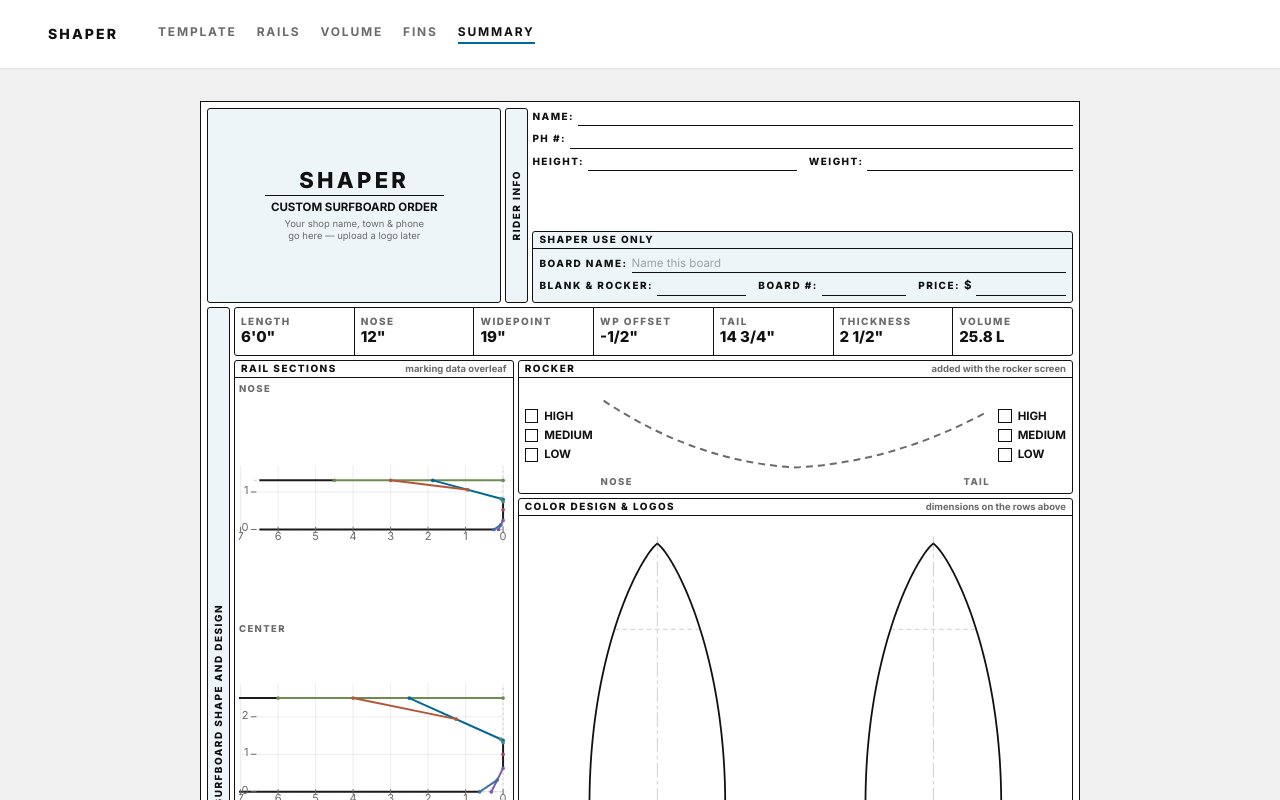
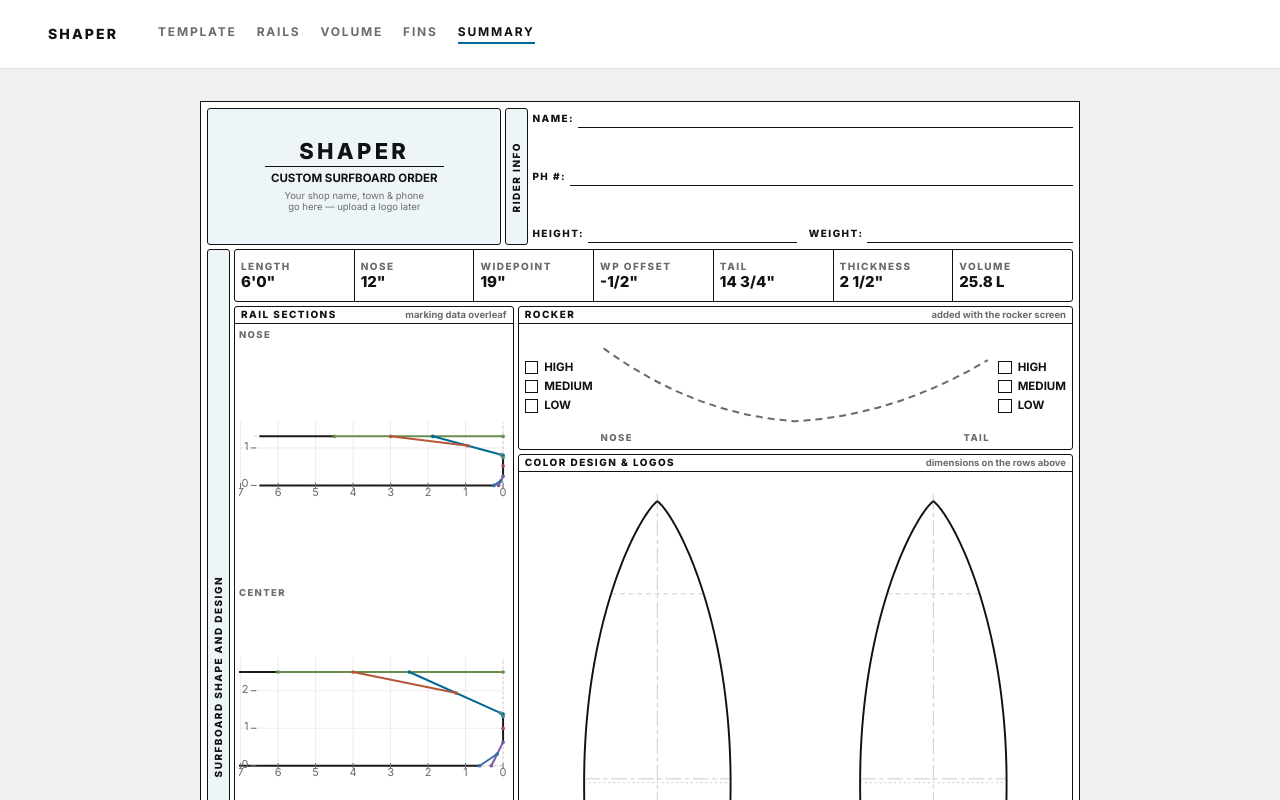
Before and after one commit to cpktoes/shaper, a Next.js app: page /design/summary in a window 1280 px wide. Built offline with nearby package versions, Linux system fonts and the light colour scheme.

Commit message:
feat(summary): move the shaper-use box to page 2

```diff
--- a/app/design/summary/order-form.css
+++ b/app/design/summary/order-form.css
@@ -134,8 +134,12 @@
   min-height: 0;
 }
 
+/* Carried the logo block, four rider fields and the shaper's sub-box at 17%. The sub-box moved to
+   page 2, and the rider fields need only about a third of what was left — so the band gives 5% of
+   the sheet back to the drawings row below, and the fields spread into what remains rather than
+   stacking at the top of a half-empty box. */
 [data-order-form-root] .order-form-band-header {
-  flex: 0 0 17%;
+  flex: 0 0 12%;
 }
 /* Grew with the type scale: a caption-over-content box, so raising the caption from 8px to 10px
    cost it a couple of lines' worth of room and the cells began clipping. The height comes out of
--- a/components/summary/order-form.tsx
+++ b/components/summary/order-form.tsx
@@ -216,33 +216,16 @@ export function OrderForm() {
 
             <RailLabel>Rider Info</RailLabel>
 
-            <div className="flex min-w-0 flex-1 flex-col gap-1">
+            {/* `justify-between` rather than a stack at the top: with the shaper's box gone to page
+                2 the rider fields have more height than they need, and an order form would rather
+                spend it on the gaps between ruled lines — these get written on by hand. */}
+            <div className="flex min-w-0 flex-1 flex-col justify-between gap-1 py-0.5">
               <OrderFormField label="Name" />
               <OrderFormField label="Ph #" />
               <div className="flex gap-3">
                 <OrderFormField label="Height" className="flex-1" />
                 <OrderFormField label="Weight" className="flex-1" />
               </div>
-
-              <FormBox
-                caption="Shaper Use Only"
-                className="mt-auto bg-(--order-form-shade)"
-                bodyClassName="gap-1 p-1.5"
-              >
-                {/* Board Name is live (the store has carried it since the landscape summary); the
-                    rest of this box is written in by the shop. */}
-                <OrderFormField
-                  label="Board Name"
-                  value={boardName}
-                  onChange={setBoardName}
-                  placeholder="Name this board"
-                />
-                <div className="flex gap-3">
-                  <OrderFormField label="Blank &amp; Rocker" className="flex-[1.4]" />
-                  <OrderFormField label="Board #" className="flex-1" />
-                  <OrderFormField label="Price" prefix="$" className="flex-1" />
-                </div>
-              </FormBox>
             </div>
           </div>
 
@@ -596,6 +579,36 @@ export function OrderForm() {
                   </div>
                 )}
               </FormBox>
+
+              {/*
+               * The muse keeps this box in the header, where the shop fills it in as the order is
+               * taken. It sits here instead because this whole page is the shaper's — the front is
+               * the customer's copy of what they asked for, and the blank number, the price and the
+               * rocker the blank came off are the shop's own record of the job.
+               *
+               * It lands at the foot of the page rather than the top on purpose: the tables above
+               * are what a shaper reads *while* working the blank, and this is what gets filled in
+               * before and after. It also puts the sheet's white space to use.
+               */}
+              <FormBox
+                caption="Shaper Use Only"
+                className="flex-none bg-(--order-form-shade)"
+                bodyClassName="gap-2 p-2"
+              >
+                {/* Board Name is live (the store has carried it since the landscape summary); the
+                    rest of this box is written in by the shop. */}
+                <OrderFormField
+                  label="Board Name"
+                  value={boardName}
+                  onChange={setBoardName}
+                  placeholder="Name this board"
+                />
+                <div className="flex gap-6">
+                  <OrderFormField label="Blank &amp; Rocker" className="flex-[1.4]" />
+                  <OrderFormField label="Board #" className="flex-1" />
+                  <OrderFormField label="Price" prefix="$" className="flex-1" />
+                </div>
+              </FormBox>
             </div>
           </div>
 
```
